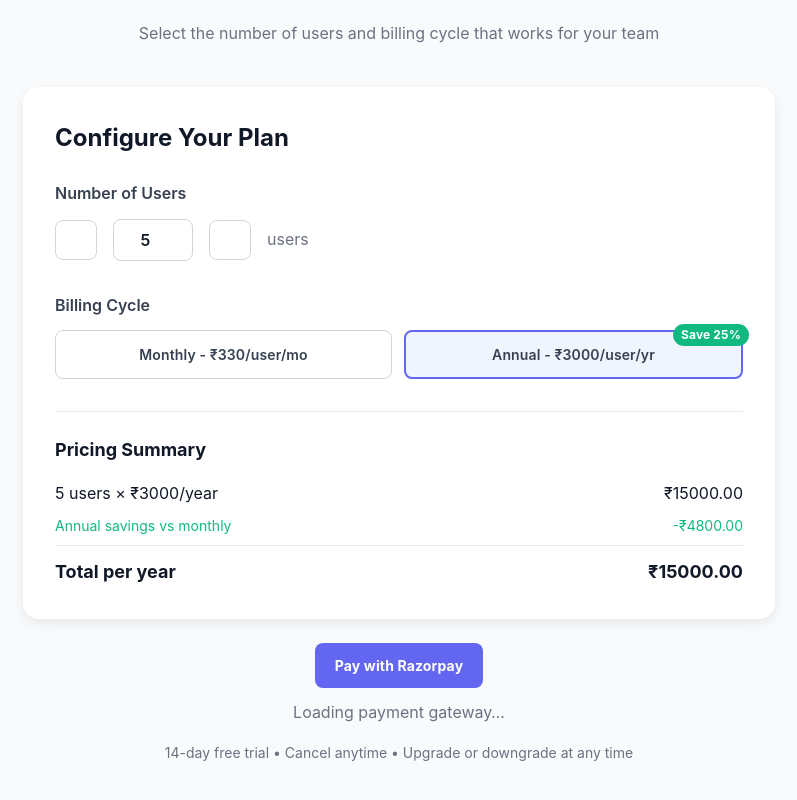
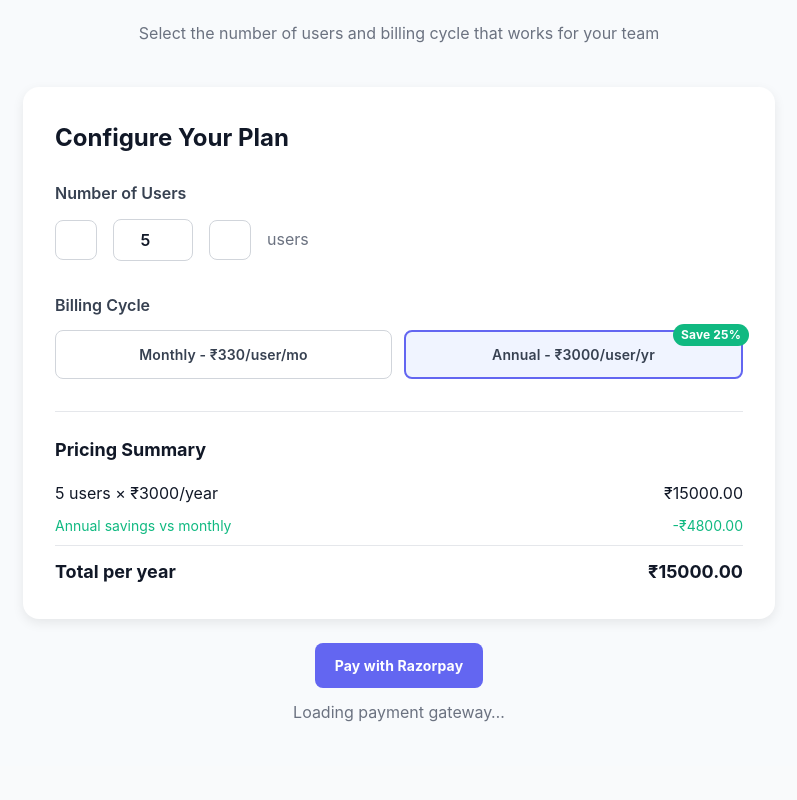
Before and after one commit to deepesh75/zyync-project-management, a Next.js app: page /pricing/pro in a window 1280 px wide. Shown: the part 208-1008 px from the top of the page, without its empty margins (241-1038 px from the left). After the commit the page ends 974 px from the top, so only its background shows below. Built offline with nearby package versions, Linux system fonts and the light colour scheme; no server answers.

Commit message:
Remove free trial text from pricing page

```diff
--- a/src/pages/pricing/pro.tsx
+++ b/src/pages/pricing/pro.tsx
@@ -278,9 +278,6 @@ export default function ProPricing() {
             {!razorpayLoaded && (
               <div style={{ marginTop: 12, color: '#6b7280' }}>Loading payment gateway…</div>
             )}
-            <p style={{ fontSize: 14, color: '#6b7280', marginTop: 16 }}>
-              14-day free trial • Cancel anytime • Upgrade or downgrade at any time
-            </p>
           </div>
         </div>
       </main>
```
